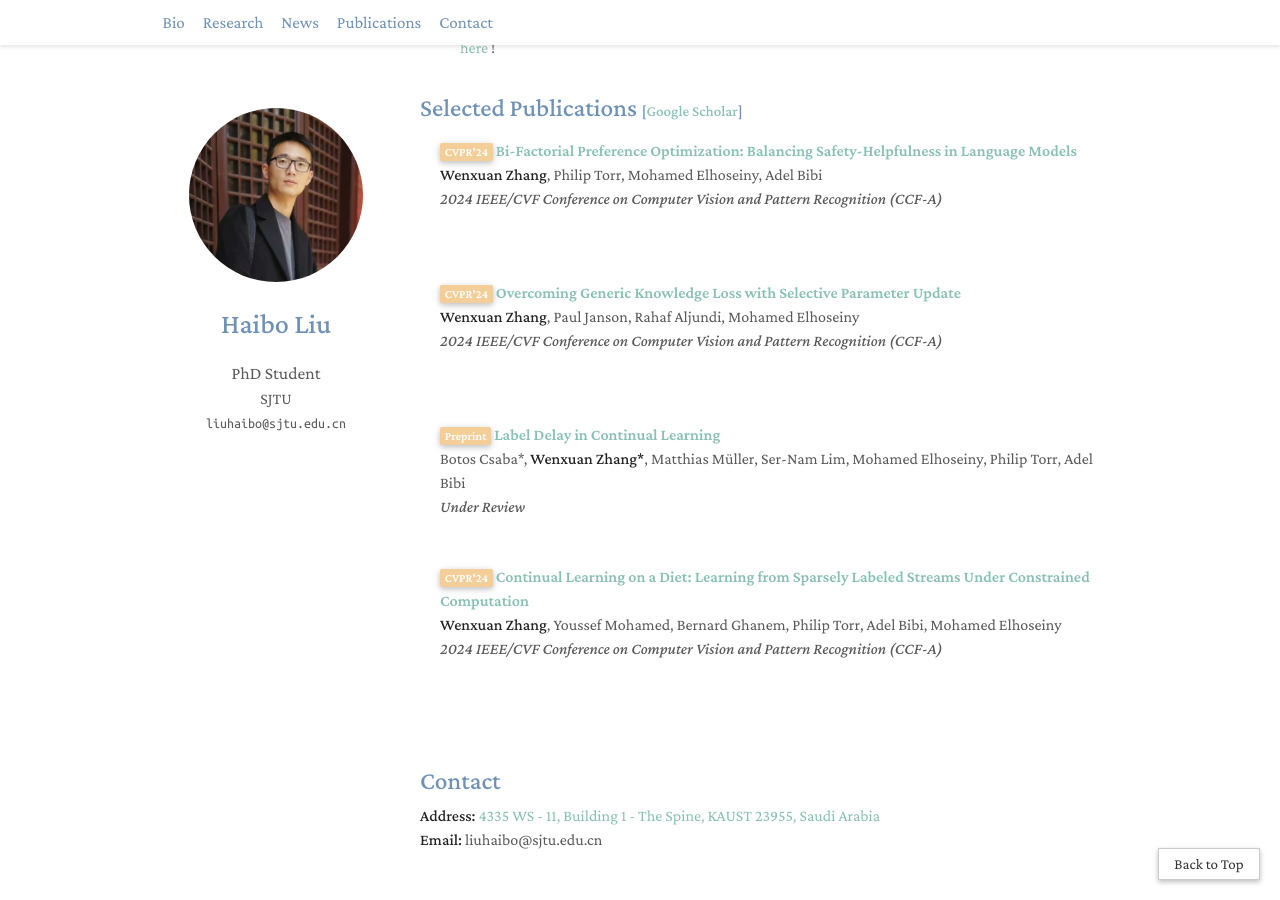
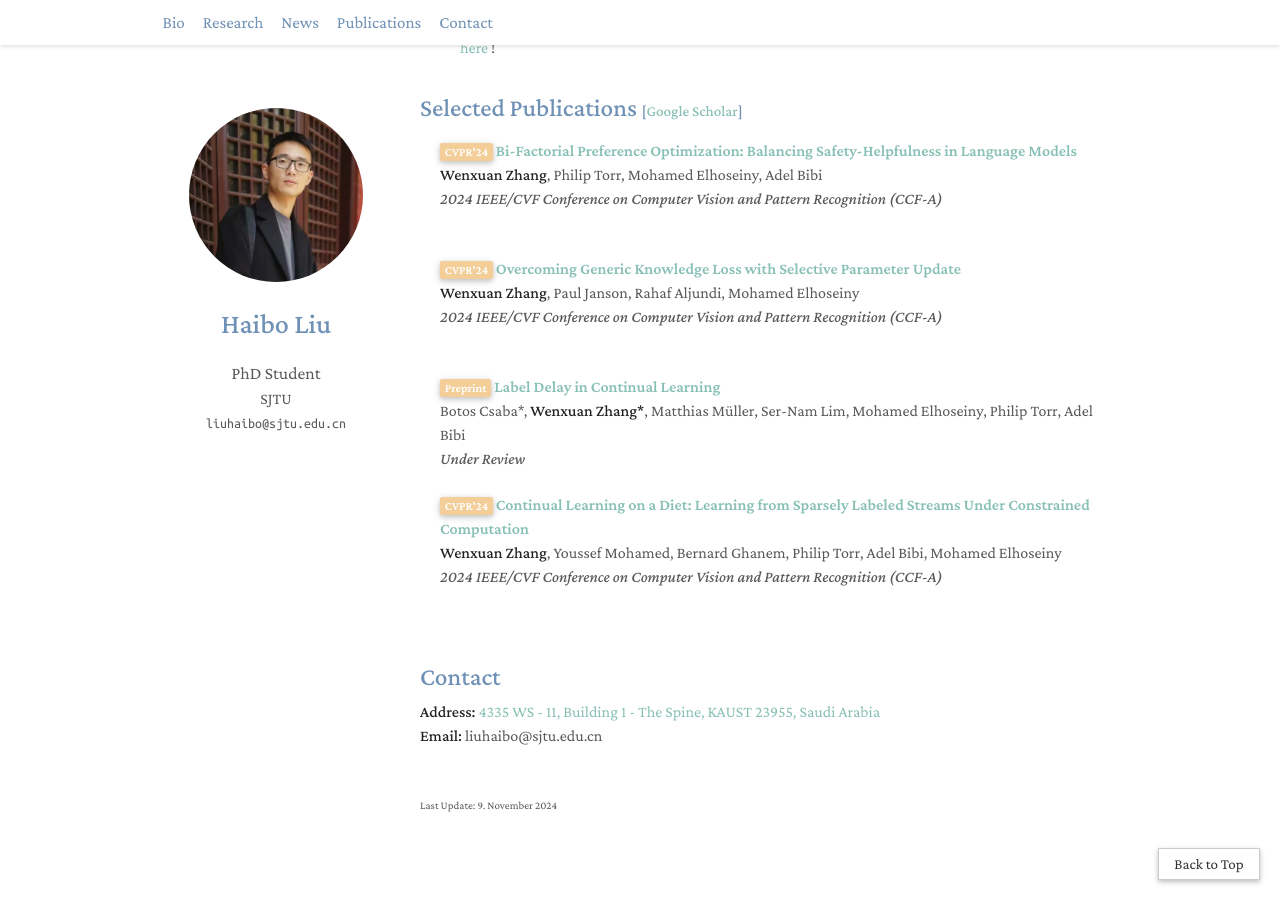
Before and after one commit to liuhaibo919/liuhaibo919.github.io, a Jekyll site: the page built from index.md, in a window 1280 px wide and 900 px high, scrolled down 465 px. Built offline with Jekyll 4.4.1, drawn with Linux system fonts in a browser that asks for light colours; a style sheet for code colours, icons or effects is not loaded.

Commit message:
Update publications.md

```diff
--- a/_includes/publications.md
+++ b/_includes/publications.md
@@ -6,8 +6,6 @@
 
 {% for link in site.data.publications.main %}
 <li>
-  <div class="pub-row">
-
     <div class="col-sm-12" style="position: relative;padding-right: 15px;padding-left: 20px;">
         <div class="title">
       <abbr class="badge badge-warning">{{ link.pub_short }}</abbr>
@@ -17,7 +15,5 @@
         <div class="periodical"><em>{{ link.pub_detail }}</em>
         </div>
     </div>
-  </div>
 </li>
-<br>
 {% endfor %}
```
